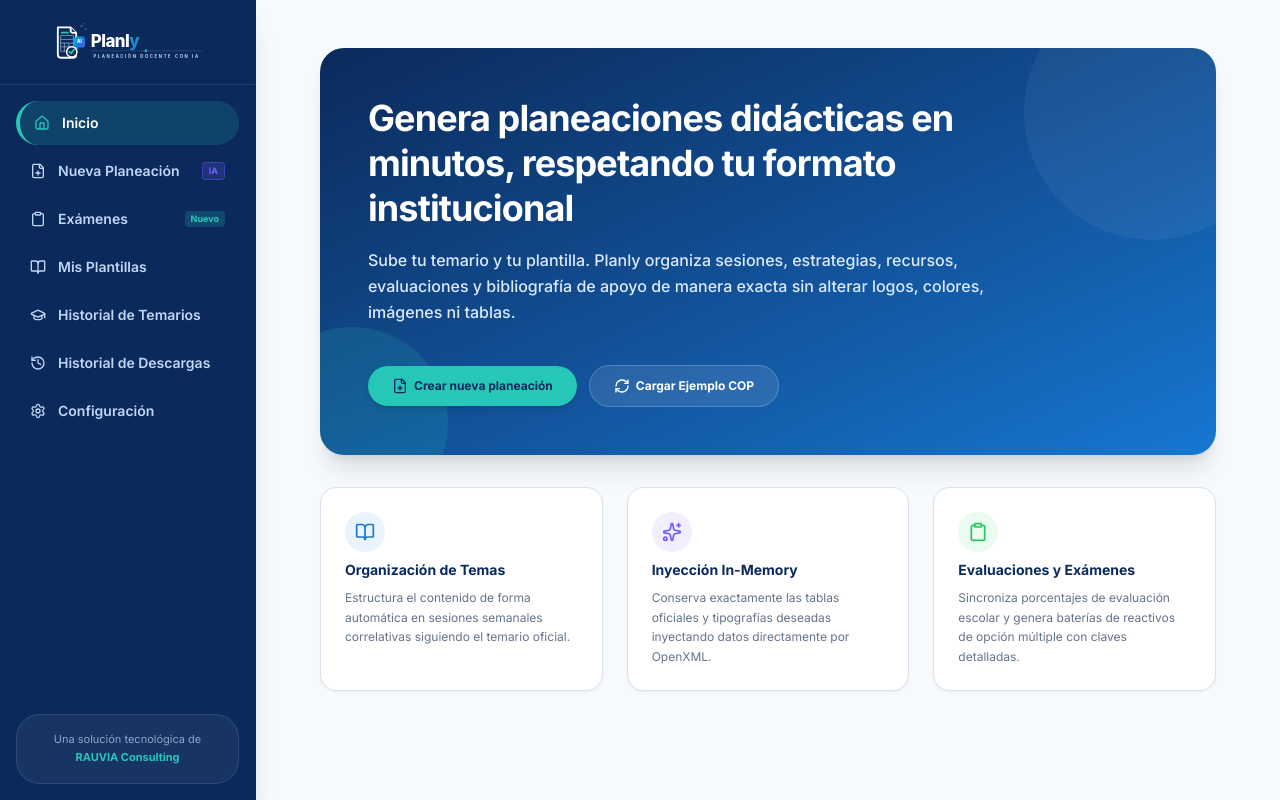
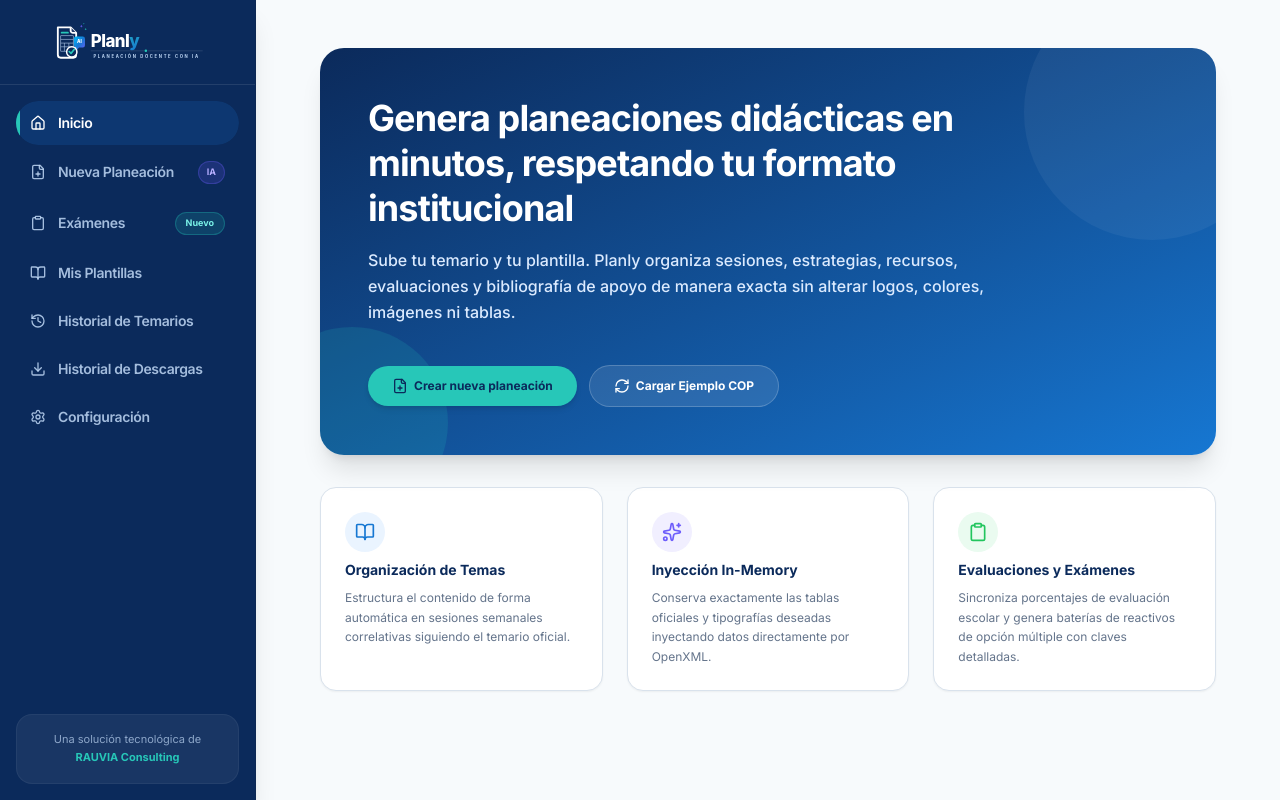
Before and after one commit to raumor911/planly, a React (Vite) app: page / in a window 1280 px wide. Built offline with nearby package versions, Linux system fonts and the light colour scheme.

Commit message:
feat(ui): premium sidebar with animated active pill, badges y shimmer

```diff
--- a/src/components/SidebarMenu.tsx
+++ b/src/components/SidebarMenu.tsx
@@ -1,16 +1,24 @@
 import React from "react";
+import { motion } from "motion/react";
 import {
   Home,
   FilePlus,
   Clipboard,
   BookOpen,
-  HelpCircle,
-  GraduationCap,
   History,
+  Download,
   Settings,
-  Sparkles
 } from "lucide-react";
 import { PlanlyLogo } from "./PlanlyLogo";
+
+type SidebarNavId =
+  | "inicio"
+  | "planeacion"
+  | "examenes"
+  | "plantillas"
+  | "temarios"
+  | "historial"
+  | "config";
 
 export interface SidebarMenuProps {
   activeTab: string;
@@ -19,54 +27,92 @@ export interface SidebarMenuProps {
 }
 
 export function SidebarMenu({ activeTab, setActiveTab, appName }: SidebarMenuProps) {
-  const menuItems = [
+  const menuItems: Array<{
+    id: SidebarNavId;
+    label: string;
+    icon: React.ComponentType<{ className?: string }>;
+    badge?: { text: "IA" | "Nuevo"; variant: "ai" | "new" };
+  }> = [
     { id: "inicio", label: "Inicio", icon: Home },
-    { id: "planeacion", label: "Nueva Planeación", icon: FilePlus, badge: "IA" },
-    { id: "examenes", label: "Exámenes", icon: Clipboard, badge: "Nuevo" },
+    {
+      id: "planeacion",
+      label: "Nueva Planeación",
+      icon: FilePlus,
+      badge: { text: "IA", variant: "ai" },
+    },
+    {
+      id: "examenes",
+      label: "Exámenes",
+      icon: Clipboard,
+      badge: { text: "Nuevo", variant: "new" },
+    },
     { id: "plantillas", label: "Mis Plantillas", icon: BookOpen },
-    { id: "temarios", label: "Historial de Temarios", icon: GraduationCap },
-    { id: "historial", label: "Historial de Descargas", icon: History },
+    { id: "temarios", label: "Historial de Temarios", icon: History },
+    { id: "historial", label: "Historial de Descargas", icon: Download },
     { id: "config", label: "Configuración", icon: Settings },
   ];
 
   return (
     <aside className="w-64 bg-[#0B2A5B] text-[#BFD7F5] flex flex-col shrink-0 h-screen select-none justify-between border-r border-[#172033]/20 shadow-xl sticky top-0">
       <div>
-        {/* BRAND LOGO HEADER */}
         <div className="p-5 border-b border-white/10 flex flex-col items-center justify-center">
           <div className="w-full h-11 px-1">
             <PlanlyLogo variant="negative" className="w-full h-full" />
           </div>
         </div>
 
-        {/* NAVIGATION LINKS */}
-        <nav className="p-4 space-y-1">
+        <nav aria-label={`${appName} navegación`} className="p-4 space-y-1">
           {menuItems.map((item) => {
             const Icon = item.icon;
             const isActive = activeTab === item.id;
             return (
               <button
                 key={item.id}
-                onClick={() => setActiveTab(item.id)}
-                className={`w-full flex items-center justify-between px-3.5 py-3 rounded-xl text-sm font-semibold transition-all duration-150 group text-left ${
-                  isActive
-                    ? "bg-[rgba(39,199,184,0.16)] text-white border-l-4 border-[#27C7B8]"
-                    : "text-[#BFD7F5] hover:bg-white/5 hover:text-white"
-                }`}
+                type="button"
+                aria-current={isActive ? "page" : undefined}
+                onClick={() => {
+                  try {
+                    localStorage.setItem("planly_activeTab", item.id);
+                  } catch {
+                  }
+                  setActiveTab(item.id);
+                }}
+                className="relative w-full flex items-center justify-between px-3.5 py-3 rounded-xl text-sm font-semibold text-left transition-all duration-200 ease-out group overflow-hidden hover:bg-white/5 focus-visible:outline-none focus-visible:ring-2 focus-visible:ring-white/20"
               >
-                <div className="flex items-center gap-3">
-                  <Icon className={`w-4 h-4 transition-transform group-hover:scale-105 duration-150 ${
-                    isActive ? "text-[#27C7B8]" : "text-[#BFD7F5]"
-                  }`} />
-                  <span>{item.label}</span>
+                {isActive && (
+                  <motion.div
+                    layoutId="sidebarActivePill"
+                    transition={{ type: "spring", stiffness: 380, damping: 30 }}
+                    className="absolute inset-0 rounded-xl bg-[#1677D2]/18"
+                  >
+                    <div className="absolute left-0 top-2 bottom-2 w-1 rounded-full bg-[#27C7B8]" />
+                  </motion.div>
+                )}
+
+                <div
+                  className={`relative z-10 flex items-center gap-3 transition-all duration-200 ease-out ${
+                    isActive ? "text-white" : "text-[#BFD7F5]/85 group-hover:text-white"
+                  }`}
+                >
+                  <Icon
+                    className={`w-4 h-4 transition-all duration-200 ease-out ${
+                      isActive
+                        ? "text-white"
+                        : "text-[#BFD7F5]/85 group-hover:text-white group-hover:scale-[1.04]"
+                    }`}
+                  />
+                  <span className="tracking-tight">{item.label}</span>
                 </div>
+
                 {item.badge && (
-                  <span className={`text-[9px] font-extrabold px-1.5 py-0.5 rounded ${
-                    item.badge === "IA"
-                      ? "bg-[#6D5DFB]/20 text-[#6D5DFB] border border-[#6D5DFB]/40"
-                      : "bg-[#27C7B8]/20 text-[#27C7B8]"
-                  }`}>
-                    {item.badge}
+                  <span
+                    className={`relative z-10 inline-flex items-center justify-center text-[9px] font-extrabold px-2 py-1 rounded-full border transition-all duration-200 ease-out sidebar-badge-breathe ${
+                      item.badge.variant === "ai"
+                        ? "bg-[#6D5DFB]/18 text-[#B7AEFF] border-[#6D5DFB]/30"
+                        : "bg-[#27C7B8]/16 text-[#7BF3E8] border-[#27C7B8]/30 px-2.5"
+                    }`}
+                  >
+                    {item.badge.text}
                   </span>
                 )}
               </button>
@@ -75,11 +121,12 @@ export function SidebarMenu({ activeTab, setActiveTab, appName }: SidebarMenuPro
         </nav>
       </div>
 
-      {/* FOOTER METRICS CARD */}
-      <div className="p-4 m-4 rounded-xl bg-white/5 border border-white/10 text-xs text-center">
-        <div className="text-[11px] text-[#BFD7F5]/70 leading-relaxed">
-          Una solución tecnológica de <br />
-          <span className="text-[#27C7B8] font-bold">RAUVIA Consulting</span>
+      <div className="p-4">
+        <div className="sidebar-footer-card rounded-2xl bg-white/[0.06] border border-white/5 px-4 py-4 text-xs text-center relative overflow-hidden">
+          <div className="text-[11px] text-[#BFD7F5]/70 leading-relaxed">
+            Una solución tecnológica de <br />
+            <span className="text-[#27C7B8] font-bold">RAUVIA Consulting</span>
+          </div>
         </div>
       </div>
     </aside>
--- a/src/index.css
+++ b/src/index.css
@@ -64,3 +64,55 @@
   box-shadow: 0 0 0 3px rgba(22, 119, 210, 0.15);
   outline: none;
 }
+
+@keyframes badge-breathe {
+  0%,
+  100% {
+    opacity: 0.75;
+  }
+  50% {
+    opacity: 1;
+  }
+}
+
+.sidebar-badge-breathe {
+  animation: badge-breathe 2.2s ease-in-out infinite;
+}
+
+@keyframes shimmer-sweep {
+  0% {
+    transform: translateX(-140%) skewX(-20deg);
+    opacity: 0;
+  }
+  15% {
+    opacity: 1;
+  }
+  100% {
+    transform: translateX(140%) skewX(-20deg);
+    opacity: 0;
+  }
+}
+
+.sidebar-footer-card::after {
+  content: "";
+  position: absolute;
+  top: -40%;
+  left: 0;
+  width: 60%;
+  height: 180%;
+  background: linear-gradient(
+    110deg,
+    transparent 0%,
+    rgba(255, 255, 255, 0.12) 35%,
+    rgba(255, 255, 255, 0.22) 50%,
+    rgba(255, 255, 255, 0.12) 65%,
+    transparent 100%
+  );
+  pointer-events: none;
+  transform: translateX(-140%) skewX(-20deg);
+  opacity: 0;
+}
+
+.sidebar-footer-card:hover::after {
+  animation: shimmer-sweep 900ms ease-out 1;
+}
```
